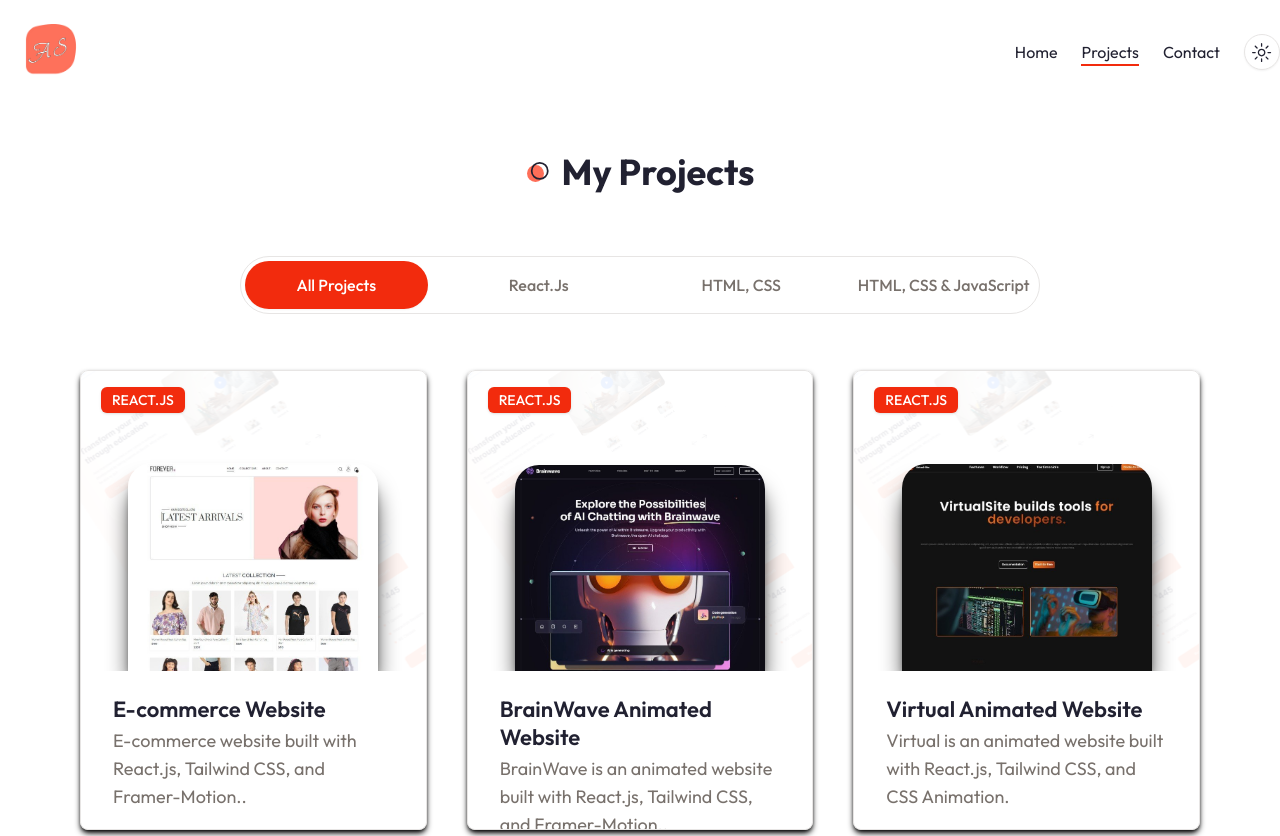
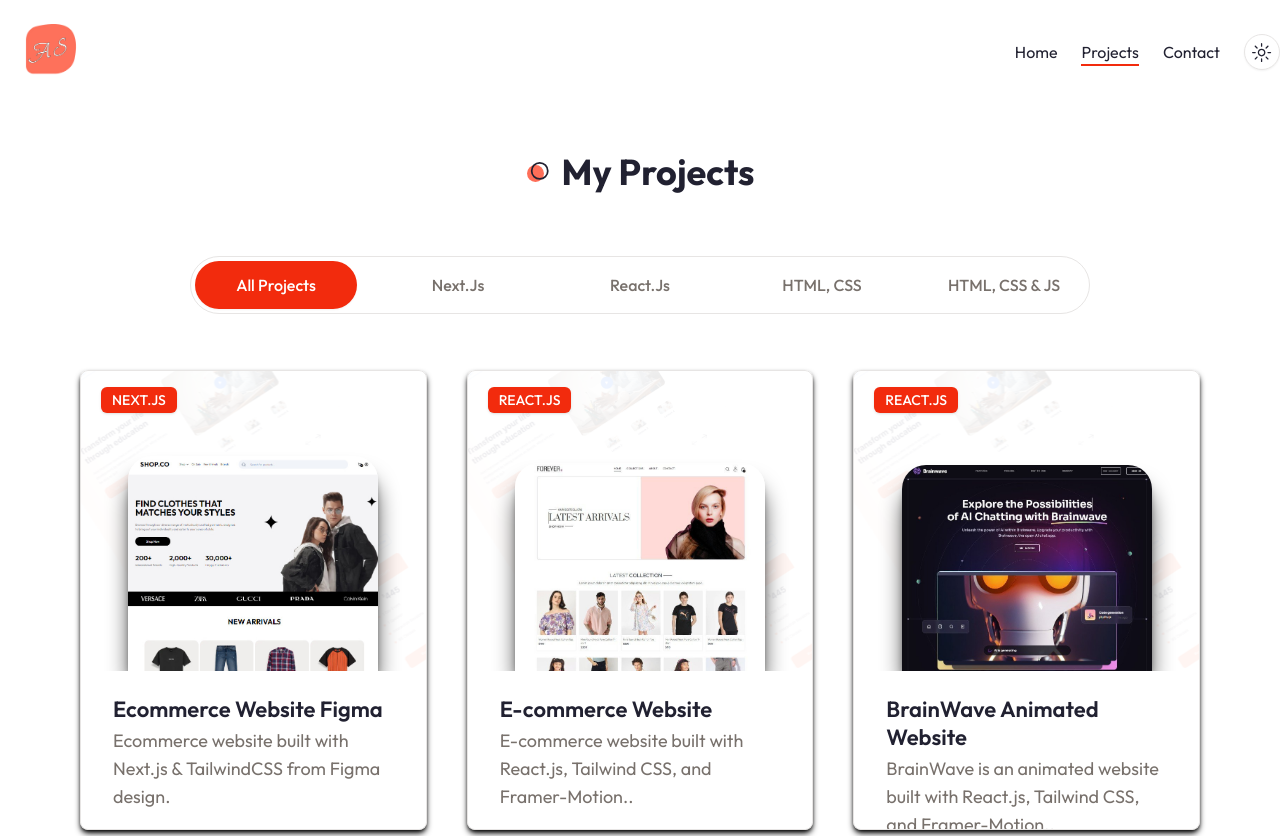
Before and after one commit to AbdulSamad94/potfolio-website-nextjs, a Next.js app: page /projects in a window 1280 px wide. Shown: the top 836 px of the page. Built offline with nearby package versions, Linux system fonts and the light colour scheme.

Commit message:
new project added

```diff
--- a/app/projects/page.jsx
+++ b/app/projects/page.jsx
@@ -4,6 +4,14 @@ import { Tabs, TabsContent, TabsList, TabsTrigger } from "@/components/ui/tabs";
 import ProjectCard from "@/components/ProjectCard";
 
 const projectData = [
+  {
+    image: "/work/work4.jpg",
+    category: "Next.js",
+    name: "Ecommerce Website Figma",
+    description:
+      "Ecommerce website built with Next.js & TailwindCSS from Figma design.",
+    link: "https://ecommerce-website-nextjs-omega.vercel.app/",
+  },
   {
     image: "/work/work1.png",
     category: "React.js",
@@ -29,7 +37,7 @@ const projectData = [
     link: "https://virtual-site-react-animation.vercel.app/",
   },
   {
-    image: "/work/work4.png",
+    image: "/work/university.png",
     category: "HTML, CSS",
     name: "University Website",
     description: "University website built with HTML, CSS, and JavaScript.",
@@ -68,14 +76,14 @@ const projectData = [
   },
   {
     image: "/work/agecalculator.png",
-    category: "HTML, CSS & JavaScript",
+    category: "HTML, CSS & JS",
     name: "Age Calculator",
     description: "Age Calculator website built with HTML, CSS, and JavaScript.",
     link: "https://age-calculator-by-samad.vercel.app/",
   },
   {
     image: "/work/calculator.png",
-    category: "HTML, CSS & JavaScript",
+    category: "HTML, CSS & JS",
     name: "Web-Calculator",
     description: "Web-Calculator built with HTML, CSS, and JavaScript.",
     link: "https://abdulsamad94.github.io/Web-Calculator/",
@@ -103,14 +111,14 @@ const projectData = [
   },
   {
     image: "/work/stopwatch.png",
-    category: "HTML, CSS & JavaScript",
+    category: "HTML, CSS & JS",
     name: "Web-Stopwatch",
     description: "Web-Stopwatch built with HTML, CSS, and JavaScript.",
     link: "https://abdulsamad94.github.io/Web-Stop-Watch/",
   },
   {
     image: "/work/tictactoe.png",
-    category: "HTML, CSS & JavaScript",
+    category: "HTML, CSS & JS",
     name: "Web-TicTacToe",
     description: "Web-TicTacToe built with HTML, CSS, and JavaScript.",
     link: "https://abdulsamad94.github.io/Tic-Tac-Toe-Game/",
@@ -149,7 +157,7 @@ const Projects = () => {
         </h2>
 
         <Tabs defaultValue={categories} className="mb-24 lg:mb-40">
-          <TabsList className="w-full h-full grid md:grid-cols-4 lg:max-w-[800px] mb-12 mx-auto gap-x-5 gap-y-2 md:border dark:border-none">
+          <TabsList className="w-full h-full grid md:grid-cols-5 lg:max-w-[900px] mb-12 mx-auto gap-x-5 gap-y-2 md:border dark:border-none">
             {selectedCategory.map((category, index) => (
               <TabsTrigger
                 onClick={() => setCategories(category)}
--- a/components/Work.jsx
+++ b/components/Work.jsx
@@ -14,6 +14,14 @@ import { Swiper, SwiperSlide } from "swiper/react";
 import { Pagination } from "swiper/modules";
 
 const projectData = [
+  {
+    image: "/work/work4.jpg",
+    category: "Next.js",
+    name: "Ecommerce Website Figma",
+    description:
+      "Ecommerce website built with Next.js & TailwindCSS from Figma design.",
+    link: "https://ecommerce-website-nextjs-omega.vercel.app/",
+  },
   {
     image: "/work/work1.png",
     category: "React.js",
@@ -37,13 +45,6 @@ const projectData = [
     description:
       "Virtual is an animated website built with React.js, Tailwind CSS, and CSS Animation.",
     link: "https://virtual-site-react-animation.vercel.app/",
-  },
-  {
-    image: "/work/work4.png",
-    category: "HTML, CSS",
-    name: "University Website",
-    description: "University website built with HTML, CSS, and JavaScript.",
-    link: "https://university-website1.vercel.app/",
   },
 ];
 
```
Also changed, not shown: public/work/university.png (renamed from public/work/work4.png), public/work/work4.jpg (added).
